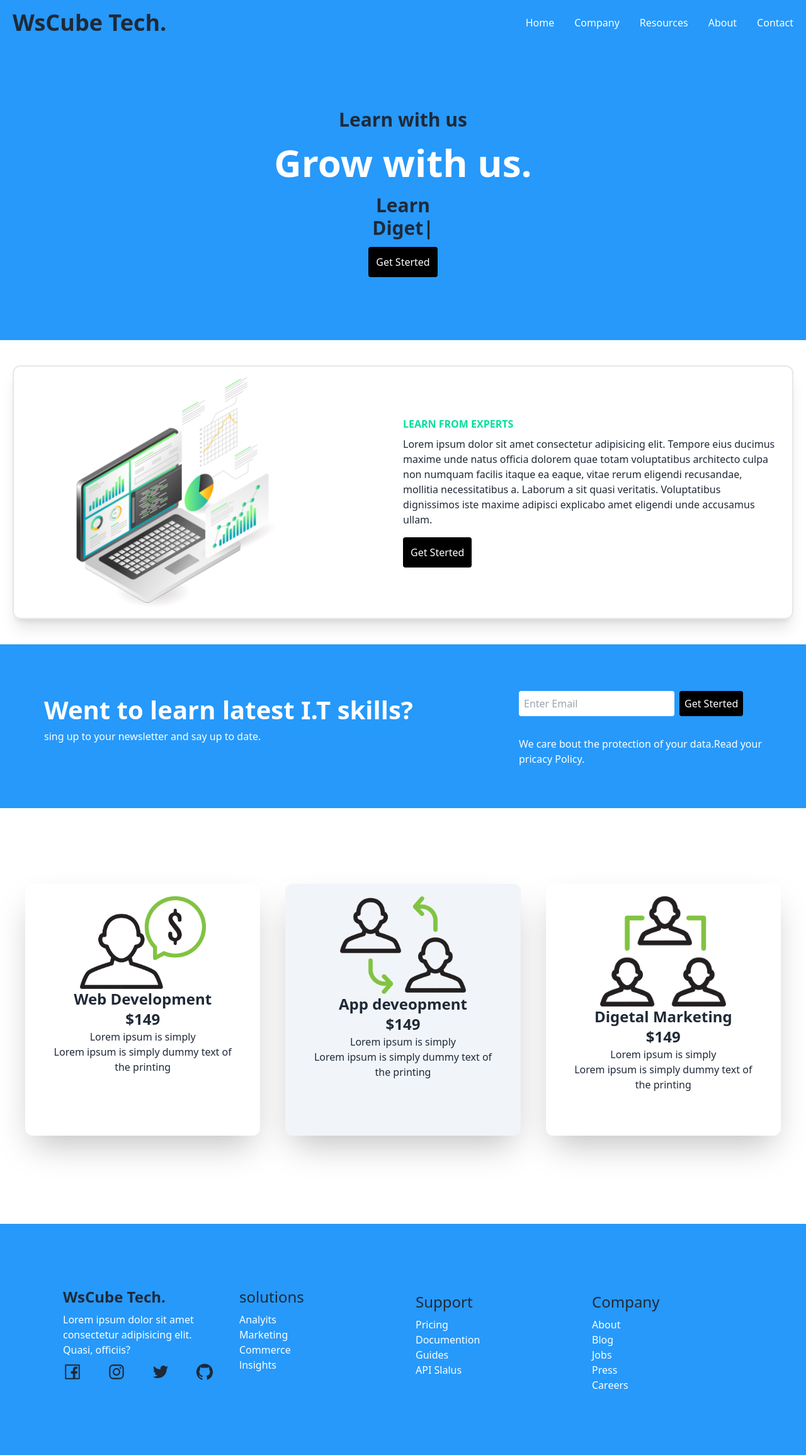
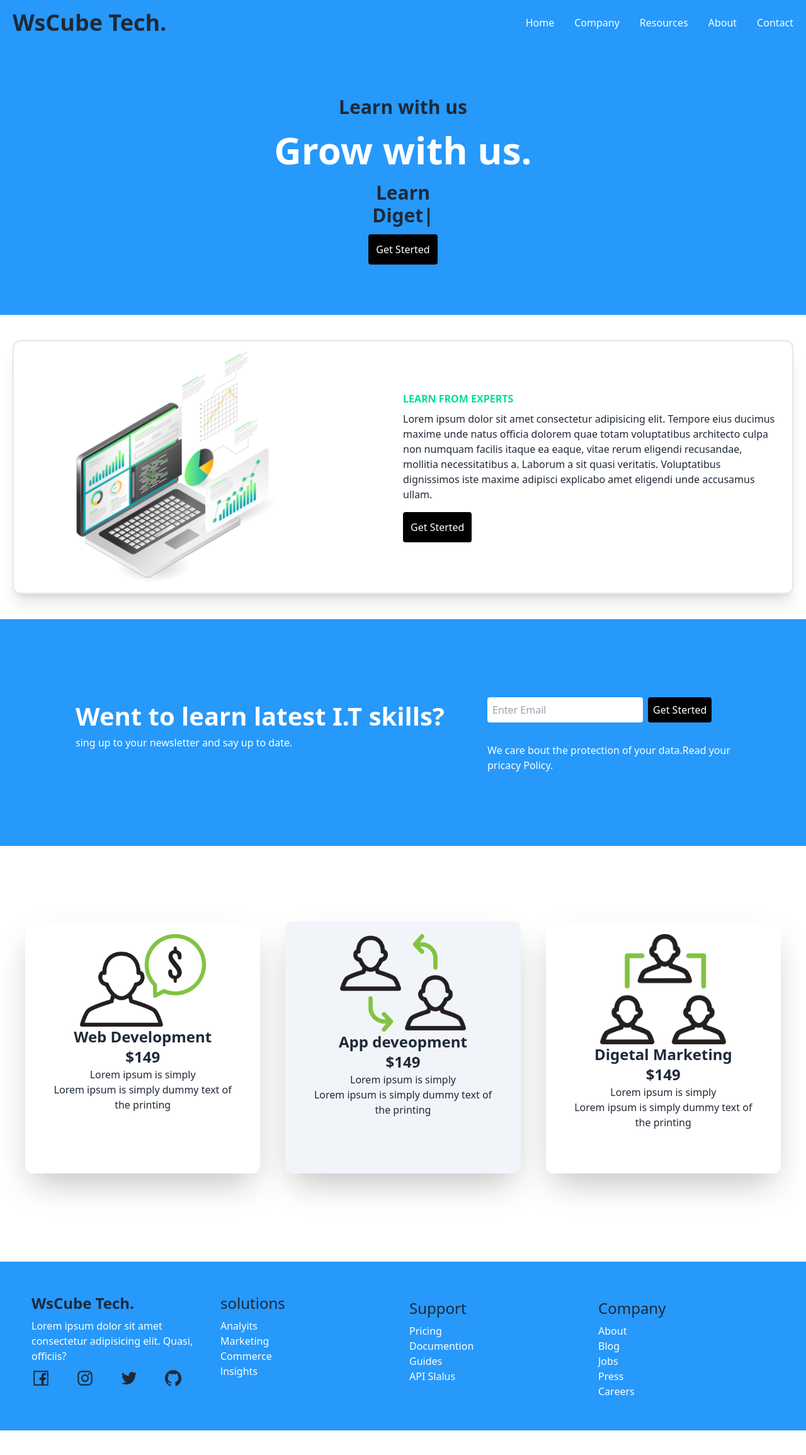
Before and after one commit to Bappy00111/tailwind-wsucbe-recat, a React (Vite) app: page / in a window 1280 px wide. Shown: the whole page at 63% size. After the commit the page ends 2271 px from the top, so only its background shows below. Built offline with nearby package versions, Linux system fonts and the light colour scheme.

Commit message:
padding modify

```diff
--- a/src/component/Banner/Banner.jsx
+++ b/src/component/Banner/Banner.jsx
@@ -3,7 +3,7 @@ import Typed from 'react-typed';
 
 const Banner = () => {
     return (
-        <div className='bg-[#2699fb] w-full text-center py-[100px]'>
+        <div className='bg-[#2699fb] w-full text-center py-[80px]'>
             <div className='max-w-[1240px] mx-auto  font-bold'>
                 <div  className='text-2xl md:text-3xl'>
                    <h2> Learn with us</h2>
--- a/src/component/Export/Export.jsx
+++ b/src/component/Export/Export.jsx
@@ -1,10 +1,11 @@
 import React from 'react';
+import logo from '../../assets/laptop.jpg'
 
 const Export = () => {
     return (
         <div className='max-w-[1240px] border-2 my-10 px-5  mx-auto grid md:grid-cols-2 items-center shadow-xl rounded-xl'>
             <div className=' col-span-1 md:w-[80%] text-center'>
-                <img src="/src/assets/laptop.jpg" alt="" />
+                <img src={logo} alt="" />
             </div>
             <div className='col-span-1 '>
                 <h1 className='text-[#00df9a] font-bold my-2'>LEARN FROM EXPERTS</h1>
--- a/src/component/Footer/Footer.jsx
+++ b/src/component/Footer/Footer.jsx
@@ -3,8 +3,8 @@ import { AiOutlineFacebook, AiOutlineInstagram, AiOutlineTwitter, AiFillGithub }
 
 const Footer = () => {
     return (
-        <div className='bg-[#2699fb]  p-[100px]'>
-            <div className='max-w-[1240px] mx-auto grid md:grid-cols-4 gap-10'>
+        <div className='bg-[#2699fb]  p-[50px]'>
+            <div className='max-w-[1240px] mx-auto grid md:grid-cols-4 gap-5'>
                 <div>
                     <h2 className='text-2xl font-bold mb-2'>WsCube Tech.</h2>
                     <p className='text-white mb-2'>Lorem ipsum dolor sit amet consectetur adipisicing elit. Quasi, officiis?</p>
--- a/src/component/NewsLetter/NewsLetter.jsx
+++ b/src/component/NewsLetter/NewsLetter.jsx
@@ -3,7 +3,7 @@ import React from 'react';
 const NewsLetter = () => {
     return (
         <div className='bg-[#2699fb] p-4'>
-            <div className='max-w-[1240px] mx-auto md:flex justify-between p-[50px]'>
+            <div className='max-w-[1240px] mx-auto md:flex justify-between md:p-[100px]'>
                 <div className=' text-white mt-2'>
                     <h1 className='text-[20px] md:text-[40px] font-bold'>Went to learn latest I.T skills? </h1>
                     <p>sing up to your newsletter and say up to date.</p>
--- a/src/component/Plance/Plance.jsx
+++ b/src/component/Plance/Plance.jsx
@@ -1,11 +1,14 @@
 import React from 'react';
+import developer from '../../assets/single.png'
+import appDeveloper from '../../assets/double.png'
+import digetalMarketing from '../../assets/triple.png'
 
 const Plance = () => {
     return (
         <div className='max-w-[1240px] mx-auto  py-[100px]'>
             <div className='md:grid grid-cols-3 gap-10 p-5'>
                 <div className='h-[400px] shadow-2xl hover:scale-105 duration-500 rounded-xl text-center p-5 mb-5'>
-                    <img className='w-[200px] mx-auto' src="/src/assets/single.png" alt="" />
+                    <img className='w-[200px] mx-auto' src={developer} alt="" />
                     <h2 className='text-2xl font-bold'>Web Development</h2>
                     <h2 className='text-2xl font-bold'>$149</h2>
                     <p>Lorem ipsum is simply <br />
@@ -13,7 +16,7 @@ const Plance = () => {
                     the printing</p>
                 </div>
                 <div className='h-[400px] bg-slate-100 shadow-2xl hover:scale-105 duration-500 rounded-xl text-center p-5 mb-5'>
-                    <img className='w-[200px] mx-auto' src="/src/assets/double.png" alt="" />
+                    <img className='w-[200px] mx-auto' src={appDeveloper} alt="" />
                     <h2 className='text-2xl font-bold'>App deveopment</h2>
                     <h2 className='text-2xl font-bold'>$149</h2>
                     <p>Lorem ipsum is simply <br />
@@ -21,7 +24,7 @@ const Plance = () => {
                     the printing</p>
                 </div>
                 <div className='h-[400px] shadow-2xl hover:scale-105 duration-500 rounded-xl text-center p-5 mb-5'>
-                    <img  className='w-[200px] mx-auto' src="/src/assets/triple.png" alt="" />
+                    <img  className='w-[200px] mx-auto' src={digetalMarketing} alt="" />
                     <h2 className='text-2xl font-bold'> Digetal Marketing</h2>
                     <h2 className='text-2xl font-bold'>$149</h2>
                     <p>Lorem ipsum is simply <br />
```
